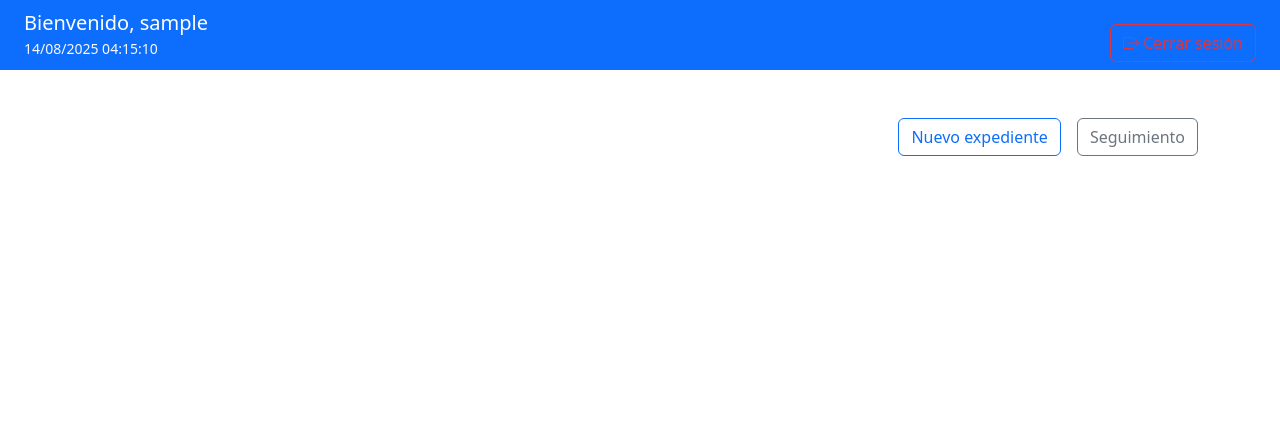
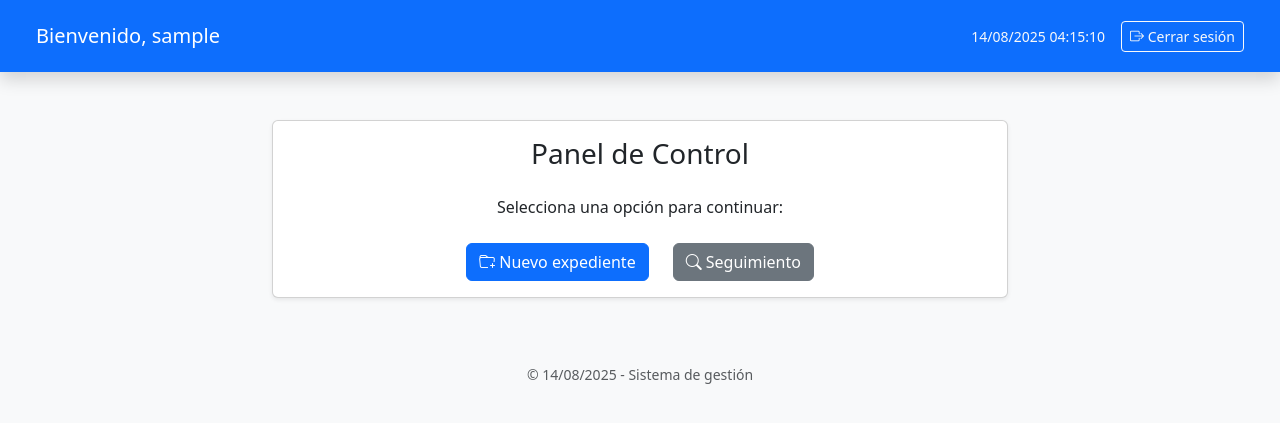
Before and after one commit to codigoscerrados-prog/fastapi-form-app, a FastAPI app: page /dashboard in a window 1280 px wide. Shown: the top 423 px of the page. Run offline with FastAPI, Linux system fonts and the light colour scheme; the visitor is signed in with stand-in values (Sample User, id 1).

Commit message:
Subir proyecto completo

```diff
--- a/app/main.py
+++ b/app/main.py
@@ -69,3 +69,8 @@ def dashboard(request: Request):
         return RedirectResponse(url="/", status_code=303)
     current_time = datetime.now().strftime("%d/%m/%Y %H:%M:%S")
     return templates.TemplateResponse("dashboard.html", {"request": request, "user": user, "current_time": current_time})
+
+@app.get("/logout", response_class=HTMLResponse)
+def logout(request: Request):
+    request.session.clear()
+    return RedirectResponse(url="/", status_code=303)
--- a/app/templates/dashboard.html
+++ b/app/templates/dashboard.html
@@ -1,36 +1,60 @@
 <!DOCTYPE html>
 <html lang="es">
-
 <head>
     <meta charset="UTF-8">
     <title>Dashboard</title>
-    <link href="https://cdn.jsdelivr.net/npm/bootstrap@5.3.0/dist/css/bootstrap.min.css" rel="stylesheet">
+    <meta name="viewport" content="width=device-width, initial-scale=1">
+    <!-- Bootstrap & Icons -->
+    <link href="https://cdn.jsdelivr.net/npm/bootstrap@5.3.3/dist/css/bootstrap.min.css" rel="stylesheet">
     <link href="https://cdn.jsdelivr.net/npm/bootstrap-icons/font/bootstrap-icons.css" rel="stylesheet">
     <link href="/static/styles.css" rel="stylesheet">
 </head>
+<body class="bg-light">
 
-<body>
-    <nav class="navbar navbar-dark bg-primary px-4">
-        <div>
-            <span class="navbar-brand mb-0 h1">Bienvenido, {{ user }}</span><br>
-            <small class="text-light">{{ current_time }}</small>
+    <!-- Navbar -->
+    <nav class="navbar navbar-expand-lg navbar-dark bg-primary px-4 py-3 shadow">
+        <div class="container-fluid">
+            <span class="navbar-brand">Bienvenido, {{ user }}</span>
+            <div class="d-flex align-items-center gap-3">
+                <span class="text-light small">{{ current_time }}</span>
+                <a href="/logout" class="btn btn-outline-light btn-sm">
+                    <i class="bi bi-box-arrow-right"></i> Cerrar sesión
+                </a>
+            </div>
         </div>
-        <div>
-            <a href="/logout" class="btn btn-outline-danger mt-3">
-                <i class="bi bi-box-arrow-right"></i> Cerrar sesión
-            </a>
-        </div>
-
     </nav>
 
-    <div class="container mt-5">
-        <div class="d-flex justify-content-end gap-3">
-            <a href="/nuevo_expediente" class="btn btn-outline-primary">Nuevo expediente</a>
-            <a href="/seguimiento" class="btn btn-outline-secondary">Seguimiento</a>
+    <!-- Main content -->
+    <div class="container py-5">
+        <div class="row justify-content-center">
+            <div class="col-md-8">
+
+                <div class="card shadow-sm">
+                    <div class="card-body text-center">
+                        <h3 class="card-title mb-4">Panel de Control</h3>
+                        <p class="card-text">Selecciona una opción para continuar:</p>
+
+                        <div class="d-flex justify-content-center gap-4 mt-4">
+                            <a href="/nuevo_expediente" class="btn btn-primary">
+                                <i class="bi bi-folder-plus"></i> Nuevo expediente
+                            </a>
+                            <a href="/seguimiento" class="btn btn-secondary">
+                                <i class="bi bi-search"></i> Seguimiento
+                            </a>
+                        </div>
+                    </div>
+                </div>
+
+            </div>
         </div>
     </div>
 
-    <script src="https://cdn.jsdelivr.net/npm/bootstrap@5.3.0/dist/js/bootstrap.bundle.min.js"></script>
+    <!-- Footer (opcional) -->
+    <footer class="text-center text-muted py-3">
+        <small>© {{ current_time[:10] }} - Sistema de gestión</small>
+    </footer>
+
+    <!-- Bootstrap JS -->
+    <script src="https://cdn.jsdelivr.net/npm/bootstrap@5.3.3/dist/js/bootstrap.bundle.min.js"></script>
 </body>
-
 </html>
```
Also changed, not shown: app/templates/login.html (+42 -18 lines), app/templates/registro_usuario.html (+46 -16 lines).
